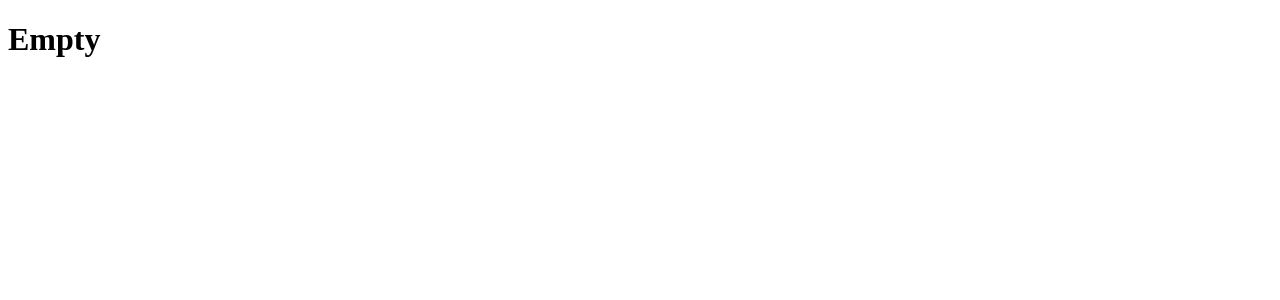
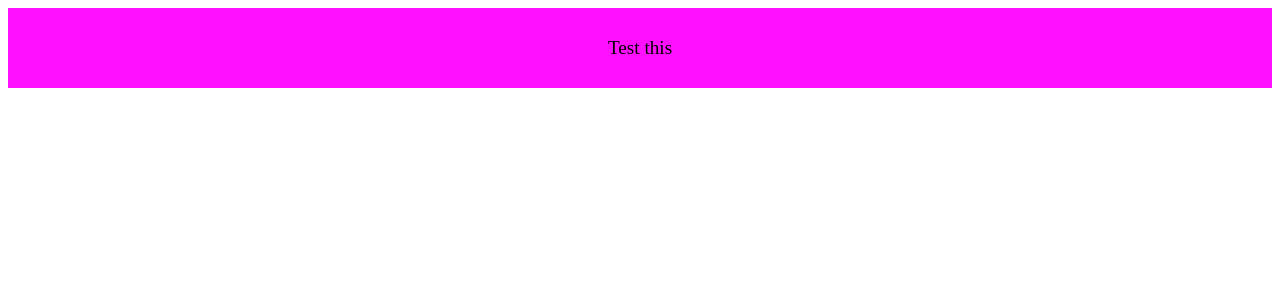
Before and after one commit to nfragiskatos/react-website-with-styled-components, a React (Create React App) app: page / in a window 1280 px wide. Shown: the top 300 px of the page. Built offline with nearby package versions, Linux system fonts and the light colour scheme.

Commit message:
- installed styled-components - skeleton code for footer

```diff
--- a/package.json
+++ b/package.json
@@ -9,6 +9,7 @@
     "react": "^17.0.2",
     "react-dom": "^17.0.2",
     "react-scripts": "4.0.3",
+    "styled-components": "^5.3.1",
     "web-vitals": "^1.1.2"
   },
   "scripts": {
--- a/src/App.js
+++ b/src/App.js
@@ -1,7 +1,9 @@
+import { Navbar } from "./components";
+
 function App() {
   return (
     <div className="App">
-      <h1>Empty</h1>
+      <Navbar />
     </div>
   );
 }
--- /dev/null
+++ b/src/components/Navbar/Navbar.js
@@ -0,0 +1,8 @@
+import React from "react";
+import { Nav } from "./Navbar.styles";
+
+const Navbar = () => {
+  return <Nav>Test this</Nav>;
+};
+
+export default Navbar;
--- /dev/null
+++ b/src/components/Navbar/Navbar.styles.js
@@ -0,0 +1,13 @@
+import styled from "styled-components";
+
+export const Nav = styled.nav`
+  background: #ff11ff;
+  height: 80px;
+  display: flex;
+  justify-content: center;
+  align-items: center;
+  font-size: 1.2rem;
+  position: sticky;
+  top: 0;
+  z-index: 999;
+`;
--- /dev/null
+++ b/src/components/index.js
@@ -0,0 +1 @@
+export { default as Navbar } from "./Navbar/Navbar";
```
Also changed, not shown: 1 other file (tests, documents, lock files or other folders).
